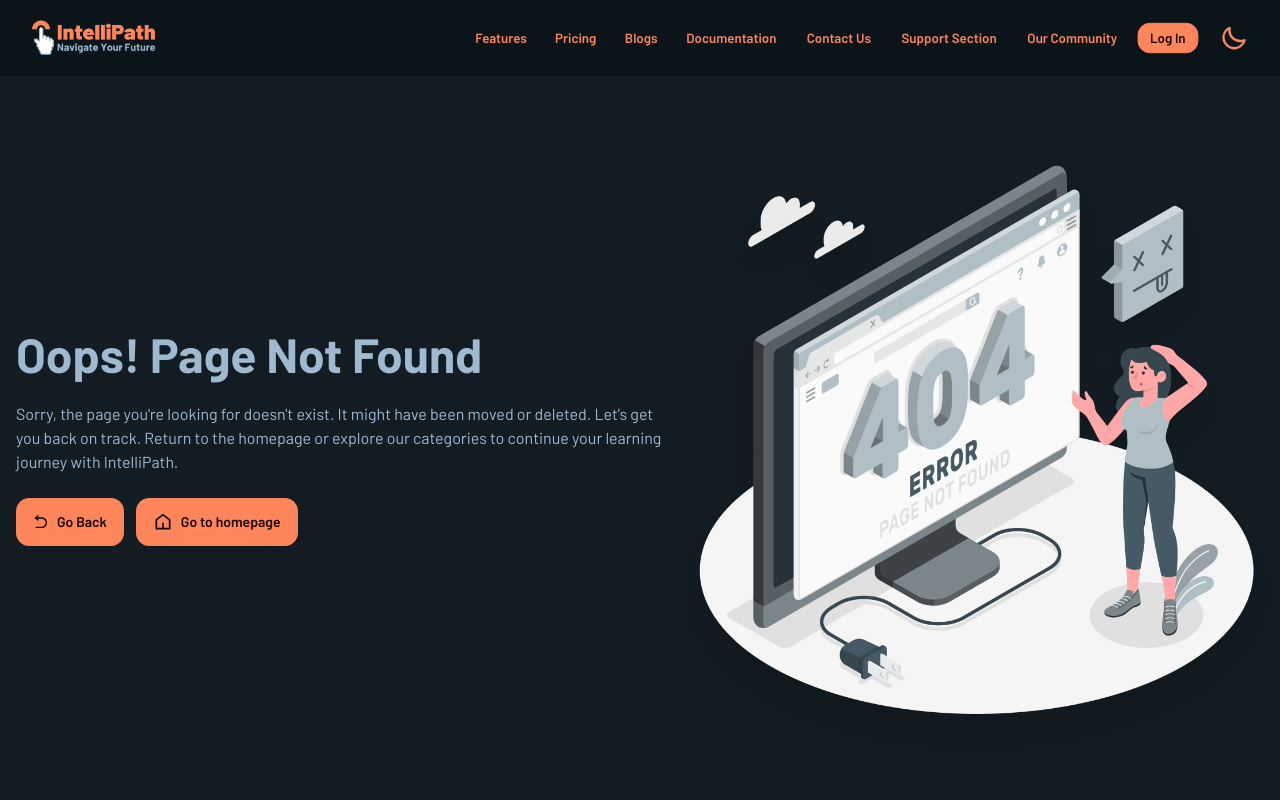
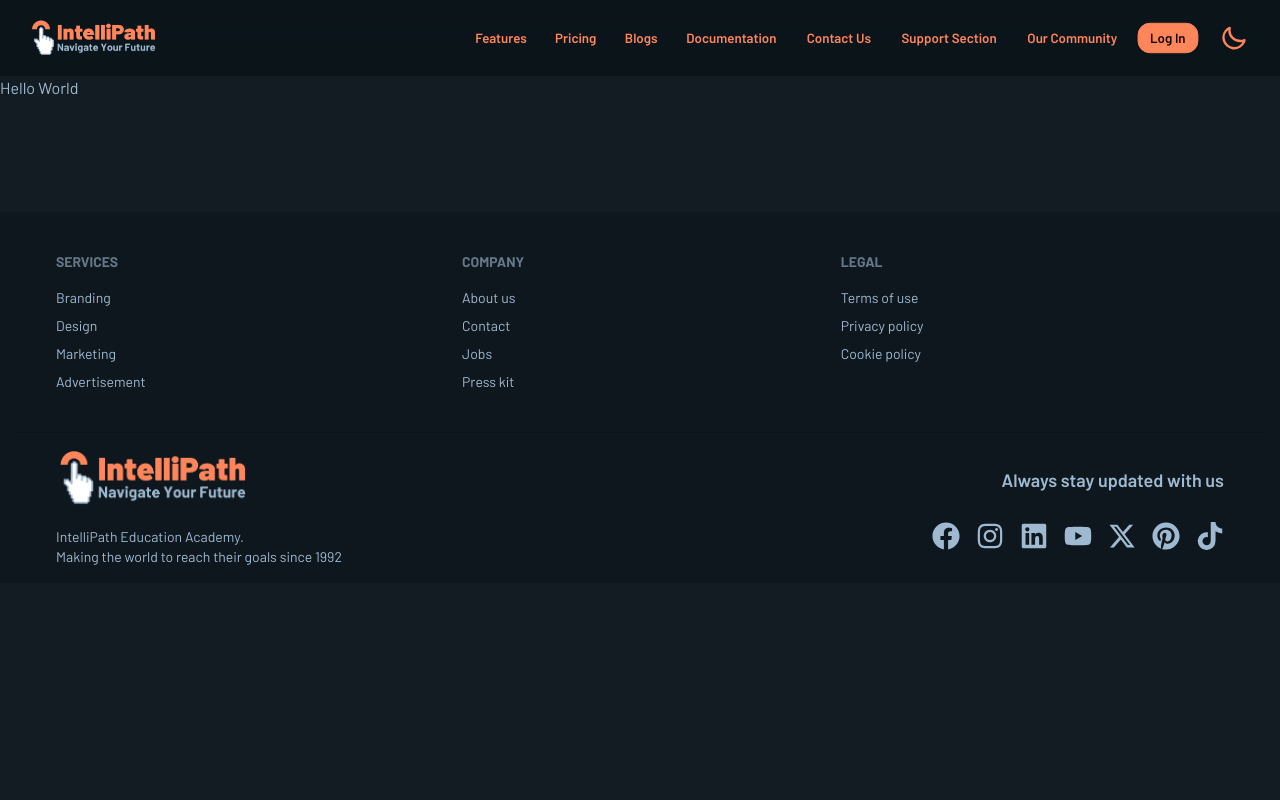
Before and after one commit to taseenjeem/intellipath-ts, a Next.js app: page /auth/register in a window 1280 px wide. Before the commit this address had no page. Shown: the top 800 px of the page. Built offline with nearby package versions, Linux system fonts and the light colour scheme.

Commit message:
Create page.tsx

```diff
--- /dev/null
+++ b/src/app/auth/register/page.tsx
@@ -0,0 +1,5 @@
+const RegisterPage = () => {
+  return <>Hello World</>;
+};
+
+export default RegisterPage;
```
